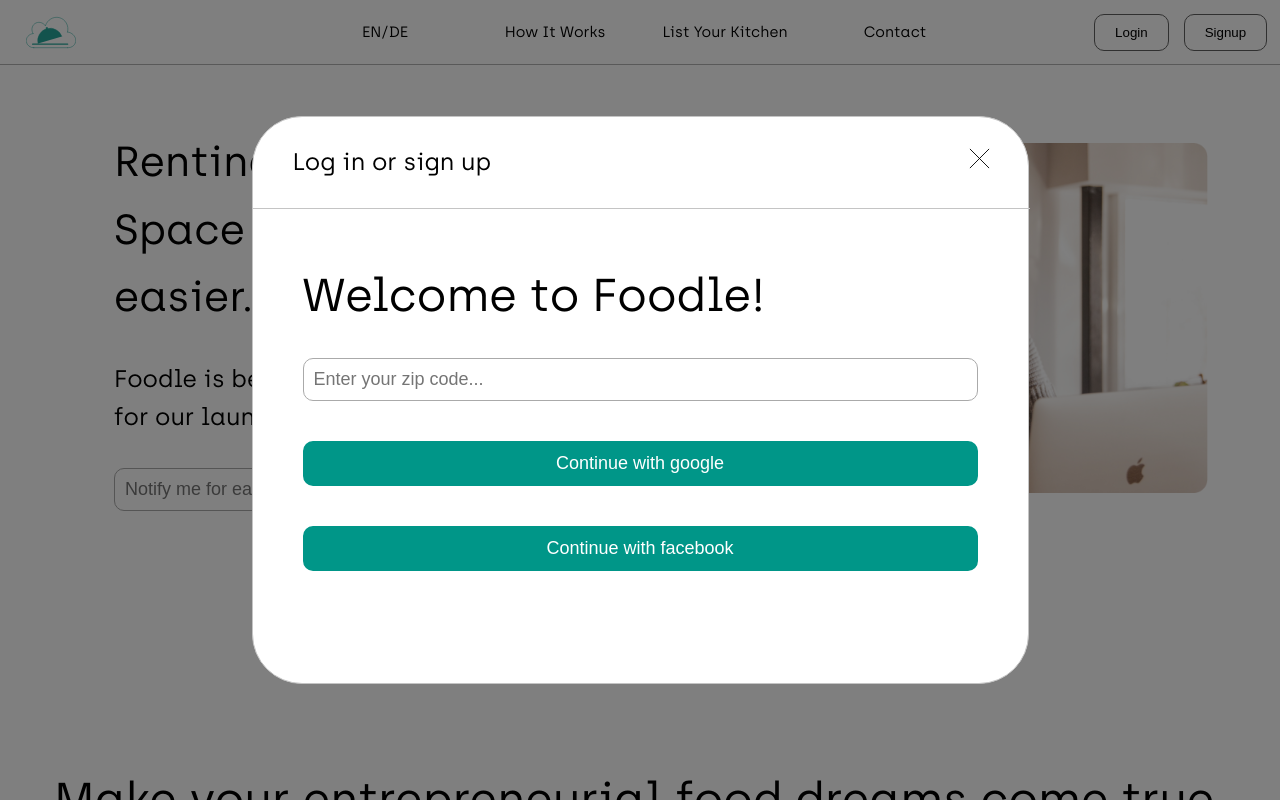
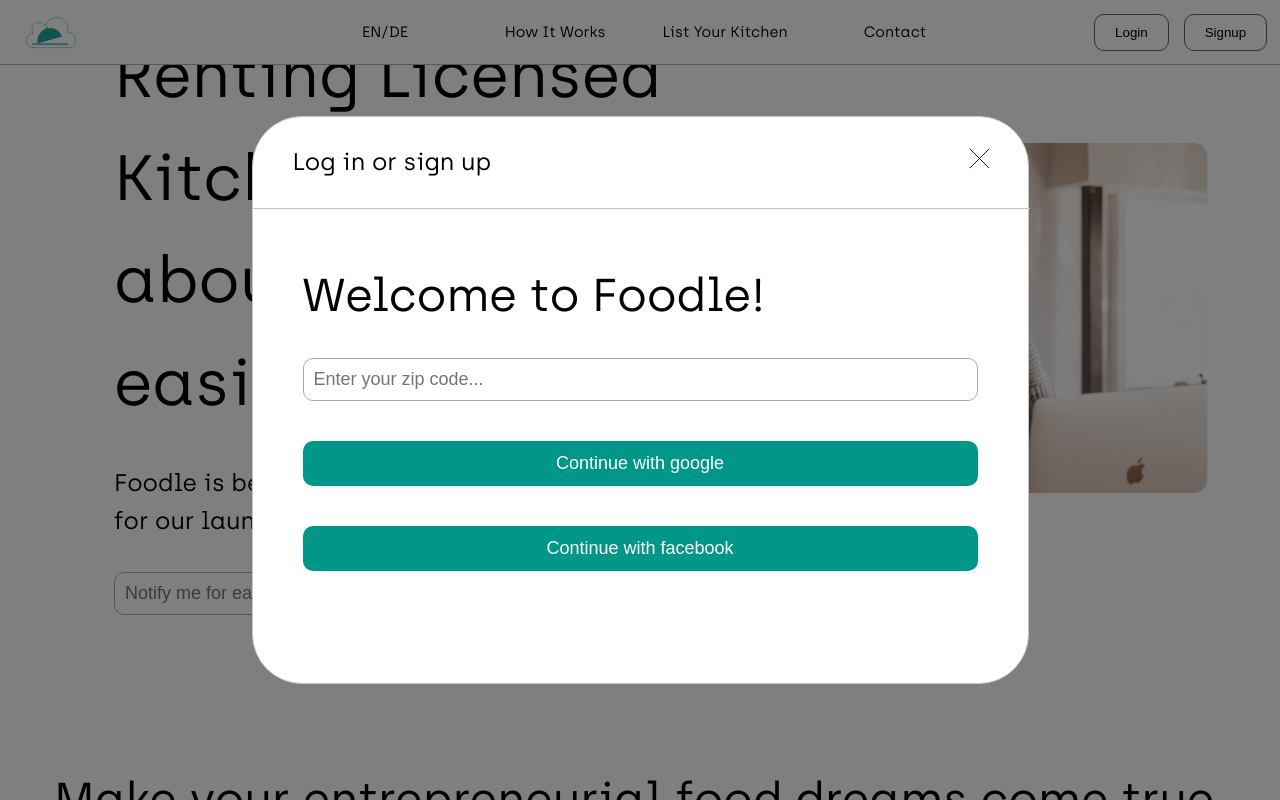
Before and after one commit to FoodleBerlin/foodle, a Next.js app: page / in a window 1280 px wide. Both pictures are taken after a click on the button "Login". Shown: the top 800 px of the page. Built offline with nearby package versions, Linux system fonts and the light colour scheme; a small style sheet from the web is missing.

Commit message:
style: correct font- and button-size

```diff
--- a/styles/base/_typography.scss
+++ b/styles/base/_typography.scss
@@ -11,7 +11,7 @@
 }
 
 .header-primary {
-  font-size: 4.2rem;
+  font-size: 6.4rem;
 }
 
 .header-secondary {
@@ -29,5 +29,5 @@
 }
 
 .small-text {
-  font-size: 1rem;
+  font-size: 1.6rem;
 }
--- a/styles/components/_buttons.scss
+++ b/styles/components/_buttons.scss
@@ -1,10 +1,13 @@
 .primary-btn {
+  height: 100%;
+  max-height: 6.9rem;
   border: 2px solid #009688;
   font-size: 1.8rem;
   border-radius: 1rem;
   background-color: #009688;
   padding: 1rem 2rem;
   color: white;
+  cursor: pointer;
   &:hover {
     color: #009688;
     background-color: white;
@@ -12,11 +15,14 @@
   }
 }
 .secondary-btn {
+  height: 100%;
+  max-height: 6.9rem;
   border: 1px solid #616161;
   border-radius: 1rem;
   background-color: transparent;
   padding: 1rem 2rem;
   color: black;
+  cursor: pointer;
   &:hover {
     border: 1.5px solid #000000;
   }
```
